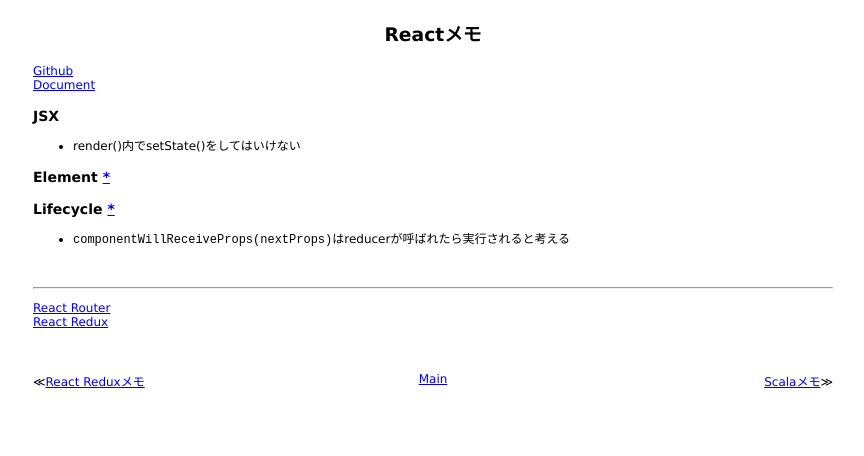
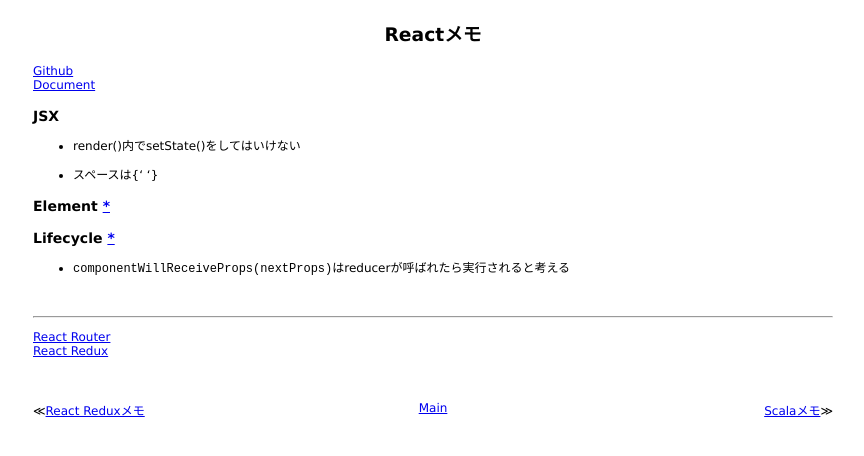
Before and after one commit to 38elements/38elements.github.com, a Jekyll site: the page built from _posts/2017-04-28-react.md, in a window 1280 px wide. Shown: the top 456 px of the page, without its empty margins (207-1071 px from the left). Built offline with Jekyll 4.4.1, drawn with Linux system fonts in a browser that asks for light colours.

Commit message:
Update 2017-04-28-react.md

```diff
--- a/_posts/2017-04-28-react.md
+++ b/_posts/2017-04-28-react.md
@@ -8,6 +8,8 @@ title: Reactメモ
 ### JSX
 
 * render()内でsetState()をしてはいけない
+
+* スペースは{' '}
 
 ### Element [\*](https://facebook.github.io/react/docs/dom-elements.html)
 
```
